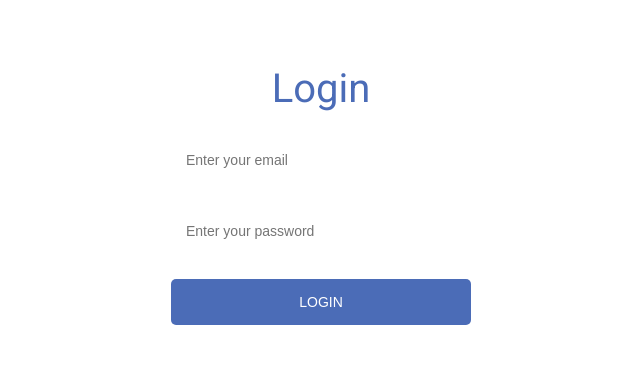
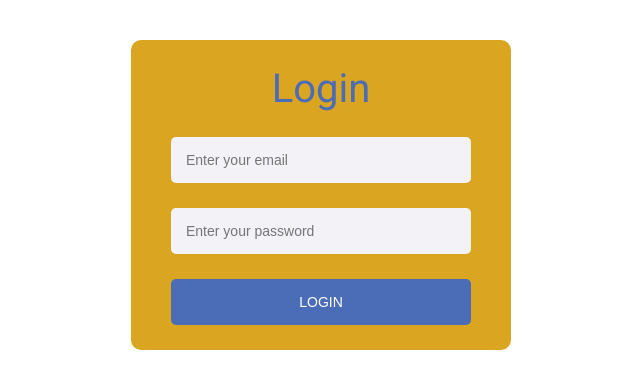
Before and after one commit to baargava/mirapakai, a React (Vite) app: page /login in a window 1280 px wide. Shown: the top 388 px of the page, without its empty margins (319-959 px from the left). Built offline with nearby package versions, Linux system fonts and the light colour scheme.

Commit message:
Update App.css

```diff
--- a/src/App.css
+++ b/src/App.css
@@ -20,7 +20,7 @@ body{
 .login-form {
   position: relative;
   z-index: 1;
-  background: var(--light-orange);
+  background:goldenrod;
   border-radius: 10px;
   max-width: 380px;
   padding: 25px 40px;
@@ -29,7 +29,7 @@ body{
 
 .login-form input {
   outline: 0;
-  background: var(--input-bg);
+  background:rgb(243, 243, 247);
   width: 100%;
   border: 0;
   border-radius: 5px;
@@ -40,7 +40,7 @@ body{
 }
 
 .login-form input:focus {
-  background: var(--input-bg-focus);
+  background: white;
 }
 
 .login-form button {
```
